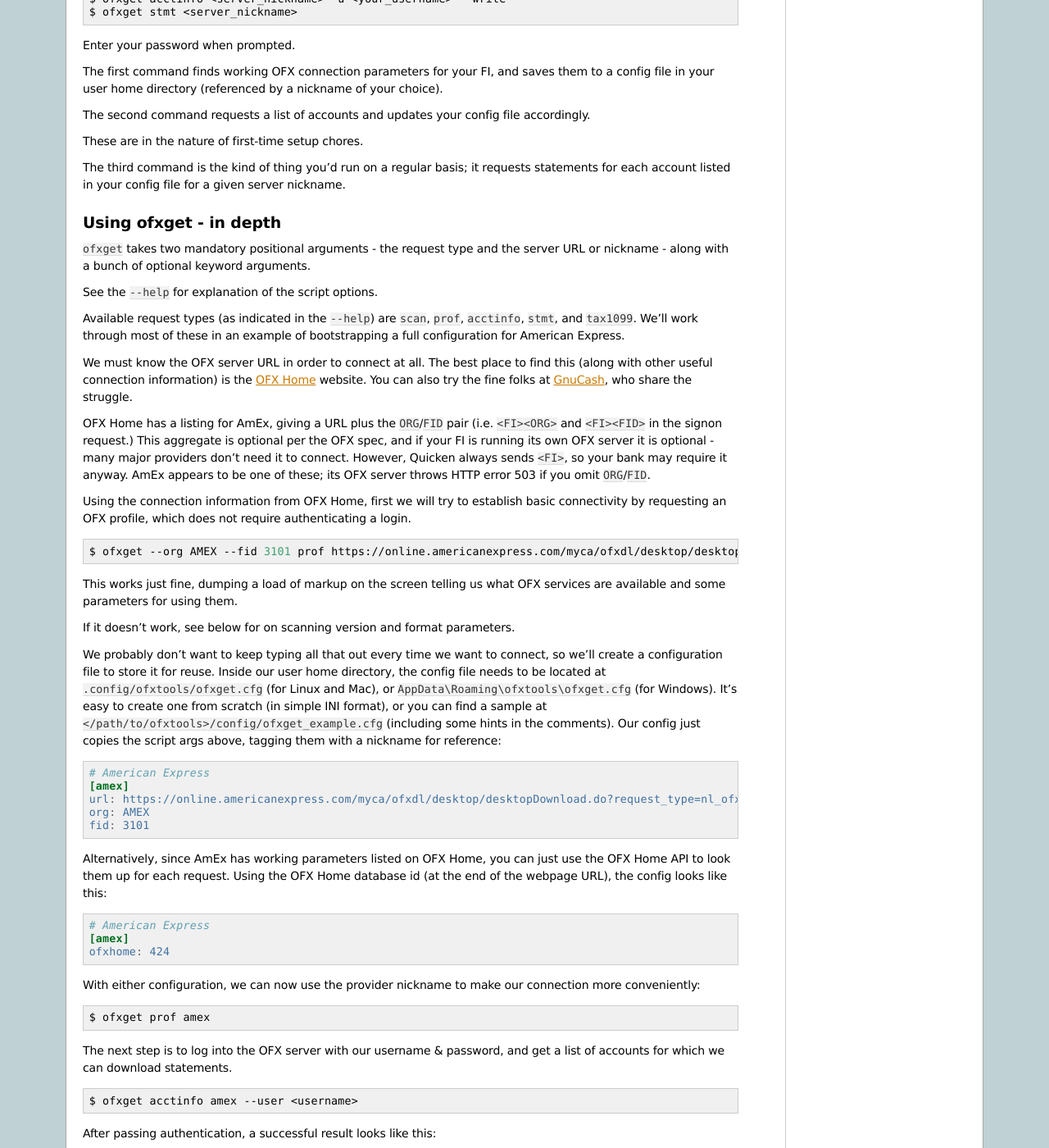
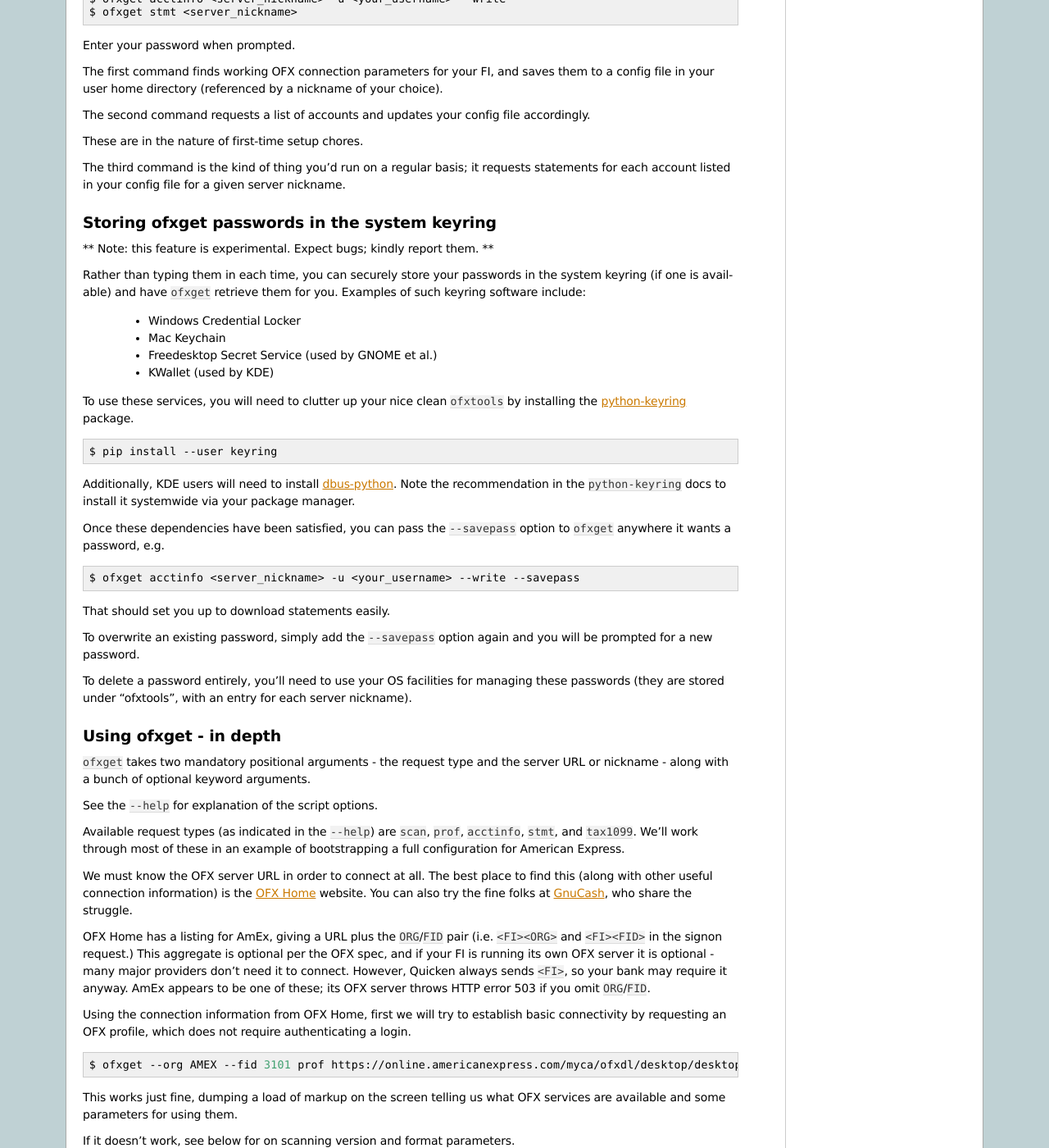
Before and after one commit to csingley/ofxtools, a Sphinx documentation site: the page built from docs/client.rst, in a window 1280 px wide and 1400 px high, scrolled down 576 px. Shown: the whole window at 82% size. Built offline with Sphinx 7.4.7, drawn with Linux system fonts in a browser that asks for light colours; some of the changed text lies outside the part shown.

```diff
--- a/docs/client.rst
+++ b/docs/client.rst
@@ -53,6 +53,47 @@ These are in the nature of first-time setup chores.
 The third command is the kind of thing you'd run on a regular basis; it
 requests statements for each account listed in your config file for a given
 server nickname.
+
+Storing ofxget passwords in the system keyring
+----------------------------------------------
+** Note: this feature is experimental.  Expect bugs; kindly report them. **
+
+Rather than typing them in each time, you can securely store your passwords
+in the system keyring (if one is available) and have ``ofxget`` retrieve them
+for you.  Examples of such keyring software include:
+
+    * Windows Credential Locker
+    * Mac Keychain
+    * Freedesktop Secret Service (used by GNOME et al.)
+    * KWallet (used by KDE)
+
+To use these services, you will need to clutter up your nice clean ``ofxtools``
+by installing the `python-keyring`_ package.
+
+.. code-block:: bash
+
+    $ pip install --user keyring
+
+Additionally, KDE users will need to install `dbus-python`_.  Note the
+recommendation in the ``python-keyring`` docs to install it systemwide via
+your package manager.
+
+Once these dependencies have been satisfied, you can pass the ``--savepass``
+option to ``ofxget`` anywhere it wants a password, e.g.
+
+.. code-block:: bash
+
+    $ ofxget acctinfo <server_nickname> -u <your_username> --write --savepass
+
+That should set you up to download statements easily.
+
+To overwrite an existing password, simply add the  ``--savepass`` option
+again and you will be prompted for a new password.
+
+To delete a password entirely, you'll need to use your OS facilities for
+managing these passwords (they are stored under "ofxtools", with an entry
+for each server nickname).
+
 
 Using ofxget - in depth
 -----------------------
@@ -334,3 +375,5 @@ Other methods available:
 .. _DTC number: http://www.dtcc.com/client-center/dtc-directories
 .. _getfidata.sh: https://web.archive.org/web/20070120102800/http://www.jongsma.org/gc/bankinfo/getfidata.sh.gz
 .. _GnuCash: https://wiki.gnucash.org/wiki/OFX_Direct_Connect_Bank_Settings
+.. _python-keyring: https://pypi.org/project/keyring/
+.. _dbus-python: https://pypi.org/project/dbus-python/
--- a/ofxtools/__version__.py
+++ b/ofxtools/__version__.py
@@ -8,7 +8,7 @@ people and kills them too automatically.
 __title__ = "ofxtools"
 __description__ = "Library for working with Open Financial Exchange (OFX) data"
 __url__ = "https://github.com/csingley/ofxtools"
-__version__ = "0.8.4"
+__version__ = "0.8.5"
 __author__ = "Christopher Singley"
 __author_email__ = "csingley@gmail.com"
 __license__ = "MIT"
```
Also changed, not shown: docs/installation.rst (+7 -7 lines).
